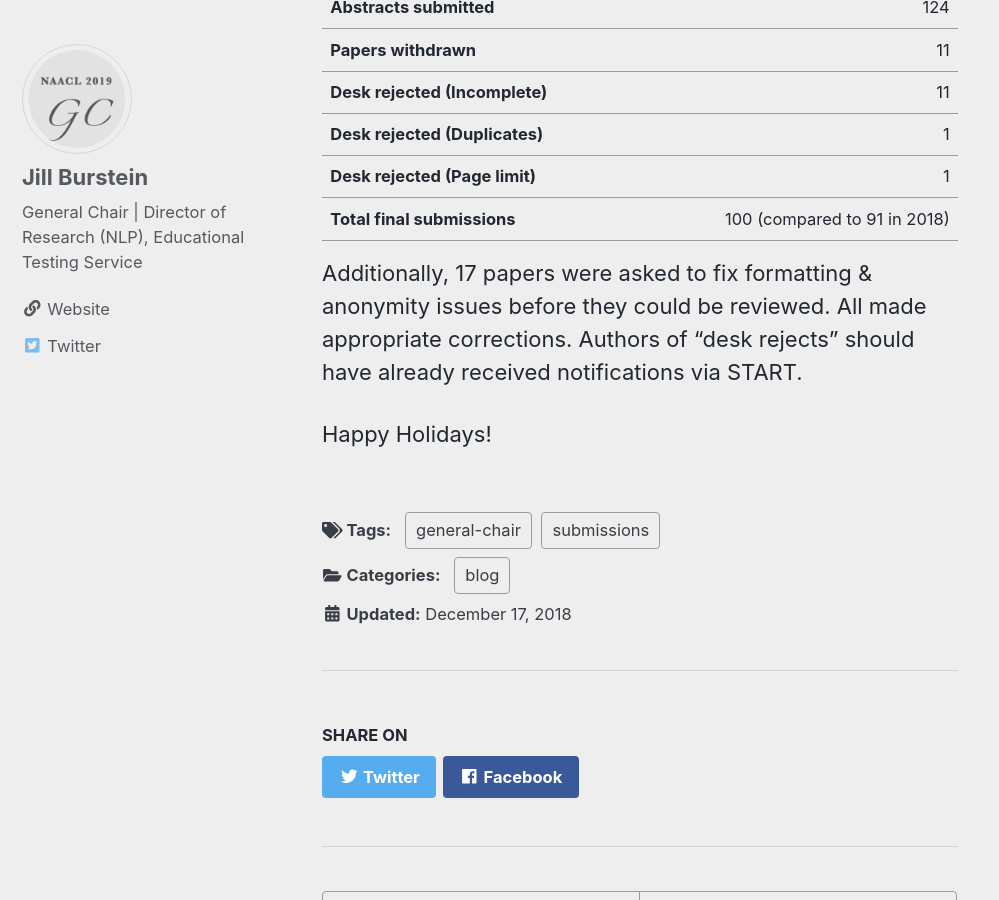
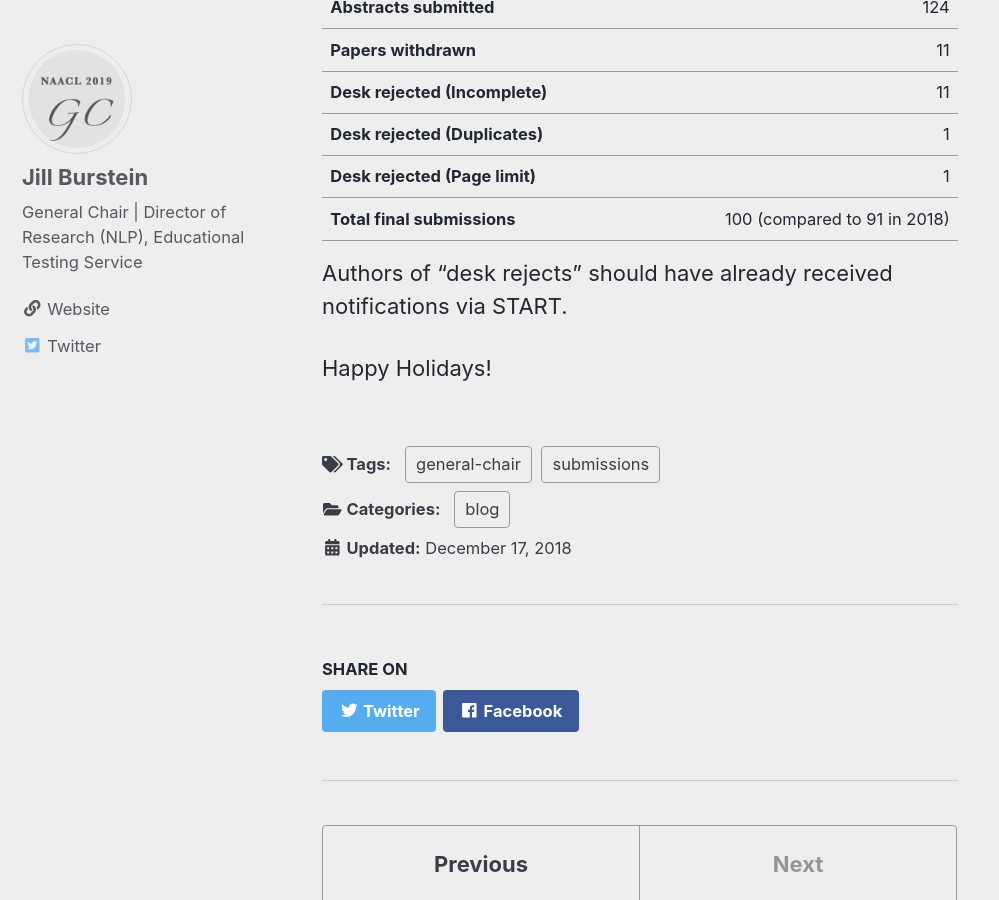
Before and after one commit to naacl-org/naacl-2021-website, a Jekyll site: the page built from _posts/2018-12-17-submission-info.md, in a window 1280 px wide and 900 px high, scrolled down 1455 px. Shown: the whole window, without its empty margins (0-999 px from the left). Built offline with Jekyll 4.4.1, drawn with Linux system fonts in a browser that asks for light colours; nearby versions of some CDN libraries; comment, search, counter and statistics services are not loaded.

Commit message:
More tweaking of blog post

```diff
--- a/_posts/2018-12-17-submission-info.md
+++ b/_posts/2018-12-17-submission-info.md
@@ -40,6 +40,6 @@ The following are the numbers reported by the Industry Track Co-Chairs. Note tha
 | **Desk rejected (Page limit)** | 1 |
 | **Total final submissions** | 100 (compared to 91 in 2018) |
 
-Additionally, 17 papers were asked to fix formatting & anonymity issues before they could be reviewed. All made appropriate corrections. Authors of "desk rejects" should have already received notifications via START.
+Authors of "desk rejects" should have already received notifications via START.
 
 Happy Holidays!
```
